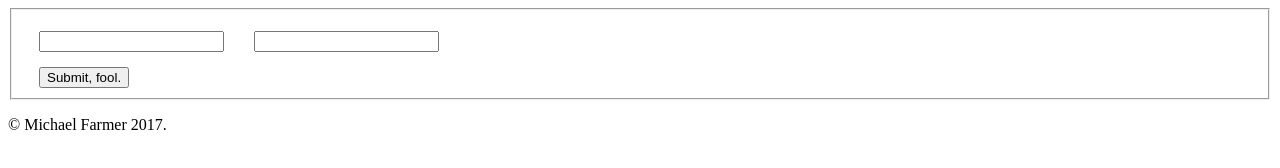
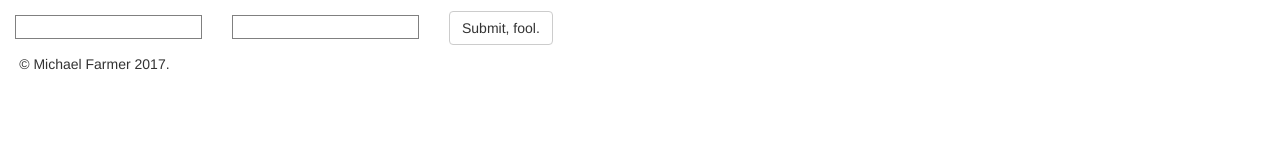
Before and after one commit to mfarmer91/username_confirmation_form, a plain HTML site: page index.html in a window 1280 px wide. Drawn offline with nearby package versions, Linux system fonts and the light colour scheme.

Commit message:
added bootstrap submit button and additional styling

```diff
--- a/app.js
+++ b/app.js
@@ -2,7 +2,7 @@ var $form = $("<form action='index.html' method='post'></form>");
 var $fieldset = $("<fieldset></fieldset>");
 var $username_input =  $("<input type='text' id='userName' name='user_name'>");
 var $username_confirmation_input =  $("<input type='text' id='userConfirmation' name='user_confirmation'>");
-var $button = $("<button type='submit'>Submit, fool.</button>");
+var $button = $("<button type='submit' class='btn btn-default'>Submit, fool.</button>");
 var $username_error = ("<span id='username_error' class='error'>Sorry, your username must be 8 characters or more.</span>");
 var $username_confirmation_error = ("<span id='username_confirmation_error' class='error'>Sorry, your usernames don't match.</span>");
 
--- a/index.html
+++ b/index.html
@@ -3,6 +3,7 @@
     <head>
         <meta charset="utf-8">
         <title>User Login Menu</title>
+        <link rel="stylesheet" href="https://maxcdn.bootstrapcdn.com/bootstrap/3.3.7/css/bootstrap.min.css">
         <link rel="stylesheet" href="style.css">
 <!--        <link href="https://fonts.googleapis.com/css?family=Roboto+Mono|Roboto:500,700" rel="stylesheet">-->
     </head>
--- a/style.css
+++ b/style.css
@@ -6,7 +6,7 @@ ERROR MESSAGES
     display: inline-block;
     font-family: 'Roboto';
     font-size: 0.8em;
-    width: 50%;
+    width: auto;
     background-color: rgba(0, 0, 0, .5);
     border-radius: 5px;
     color: rgb(220,220,220);
@@ -24,16 +24,15 @@ INPUT
 }
 
 
-/************************
-USER PASSWORD
-*************************/
-
 
 
 /************************
 USER NAME
 *************************/
 
+input {
+    border: 1px solid grey;
+}
 
 /************************
 BUTTON
@@ -41,5 +40,22 @@ BUTTON
 
 button {
     margin-left: 15px;
-    display: block;
+    display: inline-block;
 }
+
+
+/************************
+FIELDSET
+*************************/
+
+fieldset {
+    border: 0;
+}
+
+/************************
+FOOTER
+*************************/
+
+footer {
+    margin-left: 1.5%;
+}
```
Also changed, not shown: 1 other file.
